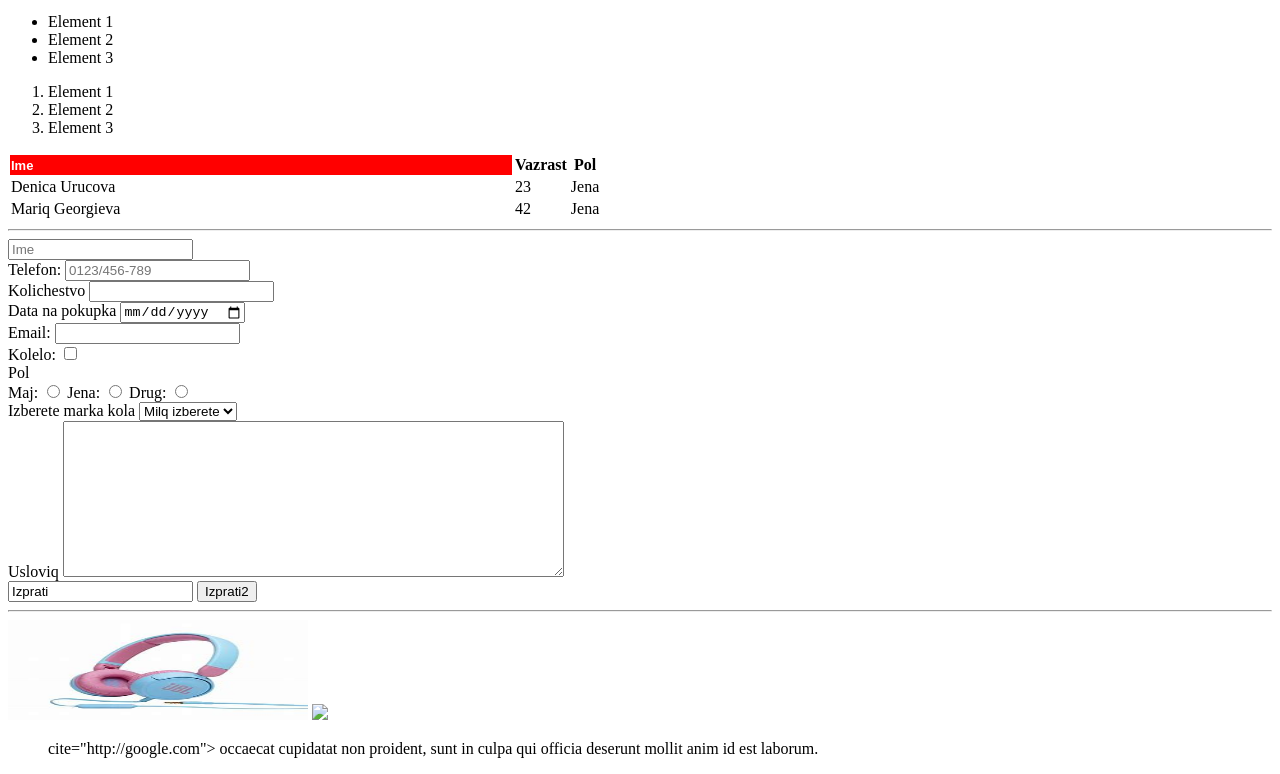
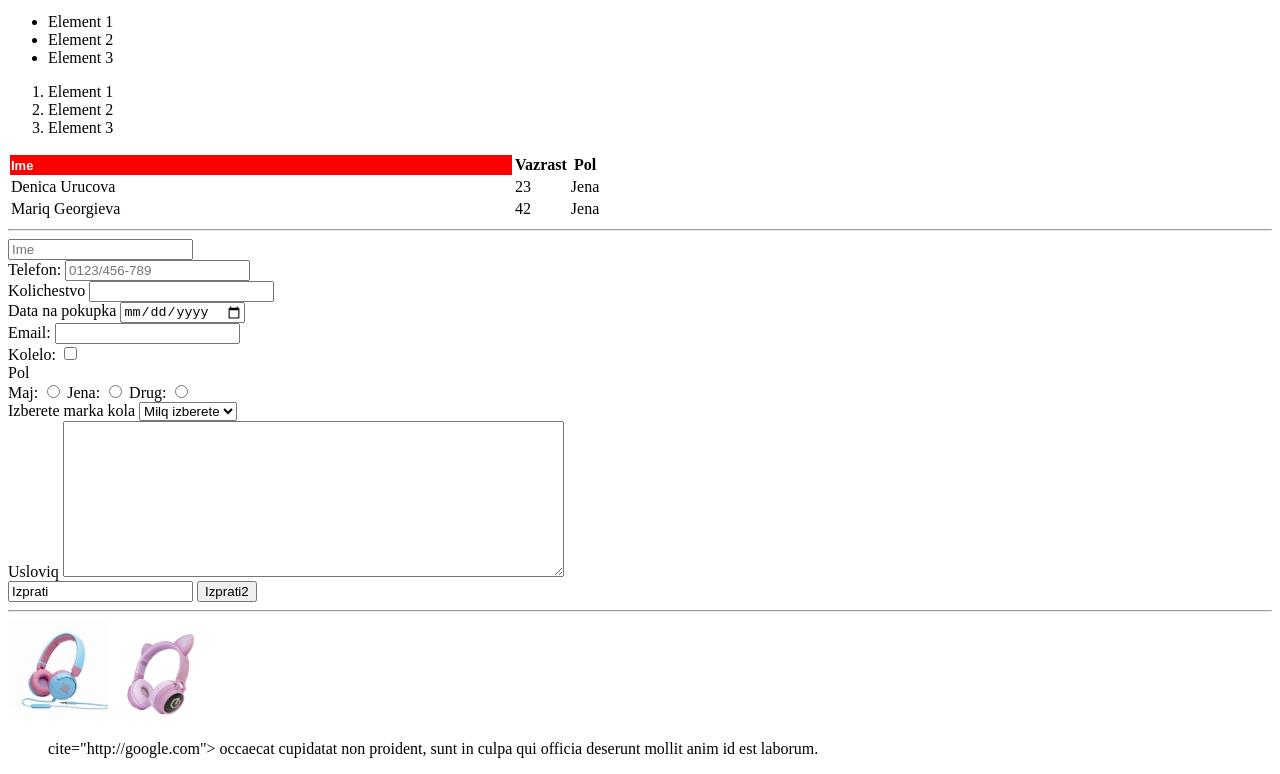
Before and after one commit to DenicaKrucshkova/HTML-CSS-project, a plain HTML site: page Moqta purva html starnica/index.html in a window 1280 px wide. Shown: the part 345-1119 px from the top of the page. Drawn offline with Linux system fonts and the light colour scheme.

Commit message:
Add files via upload

```diff
--- a/Moqta purva html starnica/index.html
+++ b/Moqta purva html starnica/index.html
@@ -101,8 +101,8 @@
 
         </form>
         <hr>
-        <img src="../images/sl1.jpg" alt="Slushalki" width="300" height="100">
-        <img src="file16.jpg">
+        <img src="images/sl1.jpg" alt="Slushalki"  height="100">
+        <img src="images/file16.jpg" alt="Slushalki"height="100">
         <blockquote> cite="http://google.com">
             occaecat cupidatat non proident, sunt in culpa qui officia deserunt mollit anim id est laborum.
         </blockquote>
```
